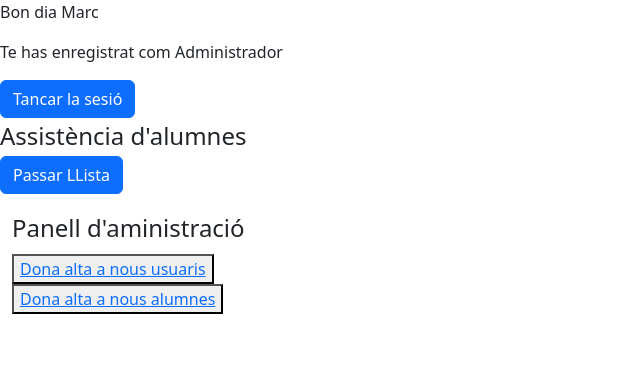
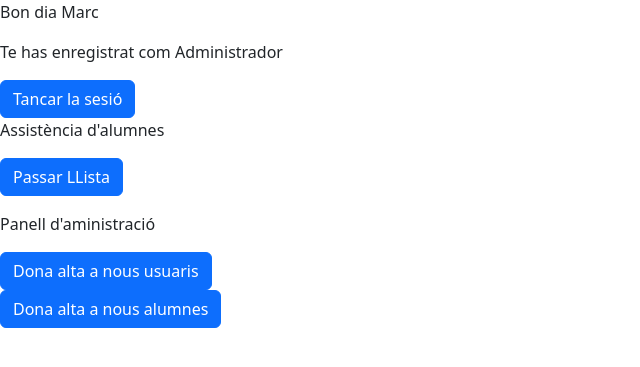
Before and after one commit to mtcraft22/Assitecies, a PHP site: page /Assistenciesinici.php in a window 1280 px wide. Shown: the top 367 px of the page, without its empty margins (0-640 px from the left). Run offline with PHP 8.4, Linux system fonts and the light colour scheme; a user stored in the database is signed in.

Commit message:
625386251asndajsodhguasdiahys725w56wq5ewe,nczxvdkfgbvzdfhxdfghbxzcg

```diff
--- a/servidor/inici/Assistenciesinici.php
+++ b/servidor/inici/Assistenciesinici.php
@@ -15,33 +15,30 @@
             header("location:../login/login.php");
         }
     ?>
-    <div class="cotainer-fluid">
-        <div  id="info-usuari2" class="cotainer-fluid">
+    <div id="main" >
             <p>Bon dia <?php echo $_SESSION["usuari"] ?></p>
             <p>Te has enregistrat com <?php echo $_SESSION["tipus"] ?></p>
             <a href="../login/tanca.php"><button class="btn btn-primary" >Tancar la sesió </button></a>
-        </div>
-        <div class="cotainer-fluid">
-            <legend>Assistència d'alumnes<legend>
+            <p>Assistència d'alumnes<p>
             <a href="./../../client/passallista/passallista.php"><button class="btn btn-primary">Passar LLista</button></a>
-        </div>
+
     <?php
         if ($_SESSION["tipus"]=="Administrador"){
             echo "<br>
-            <div id='admin' class='container-fluid'>
-                <legend id='panell'>Panell d'aministració</legend>
-                <button ><a href='../../client/altausuaris/gestiousuarishtml.php'>Dona alta a nous usuaris</a></button><br>
-                <button ><a href='../../client/gestioalumneshtml.php'>Dona alta a nous alumnes</a></button><br>
-            </div>";
+
+                <p id='panell'>Panell d'aministració</p>
+                <a href='../../client/altausuaris/gestiousuarishtml.php'> <button class='btn btn-primary' >Dona alta a nous usuaris</button></a><br>
+                <a href='../../client/gestioalumneshtml.php'><button class='btn btn-primary' > Dona alta a nous alumnes</button></a><br>
+           ";
 
         }elseif($_SESSION["tipus"]=="Mestre"){
             header(("Location:../../../Assitecies/client/passallista/passallista.php"));
         }else{
             echo "<br>
-            <div id='admin' class='container-fluid'>
-                <legend id='panell'>Panell d'aministració</legend>
-                <button ><a href='../../client/gestioalumneshtml.php'>Dona alta a nous alumnes</a></button><br>
-            </div>";
+
+                <p id='panell'>Panell d'aministració</p>
+                <a href='../../client/gestioalumneshtml.php'><button class='btn btn-primary' >Dona alta a nous alumnes</button></a><br>
+           ";
         }
 
     ?>
```
Also changed, not shown: estils/inici.css (+9 -20 lines).
